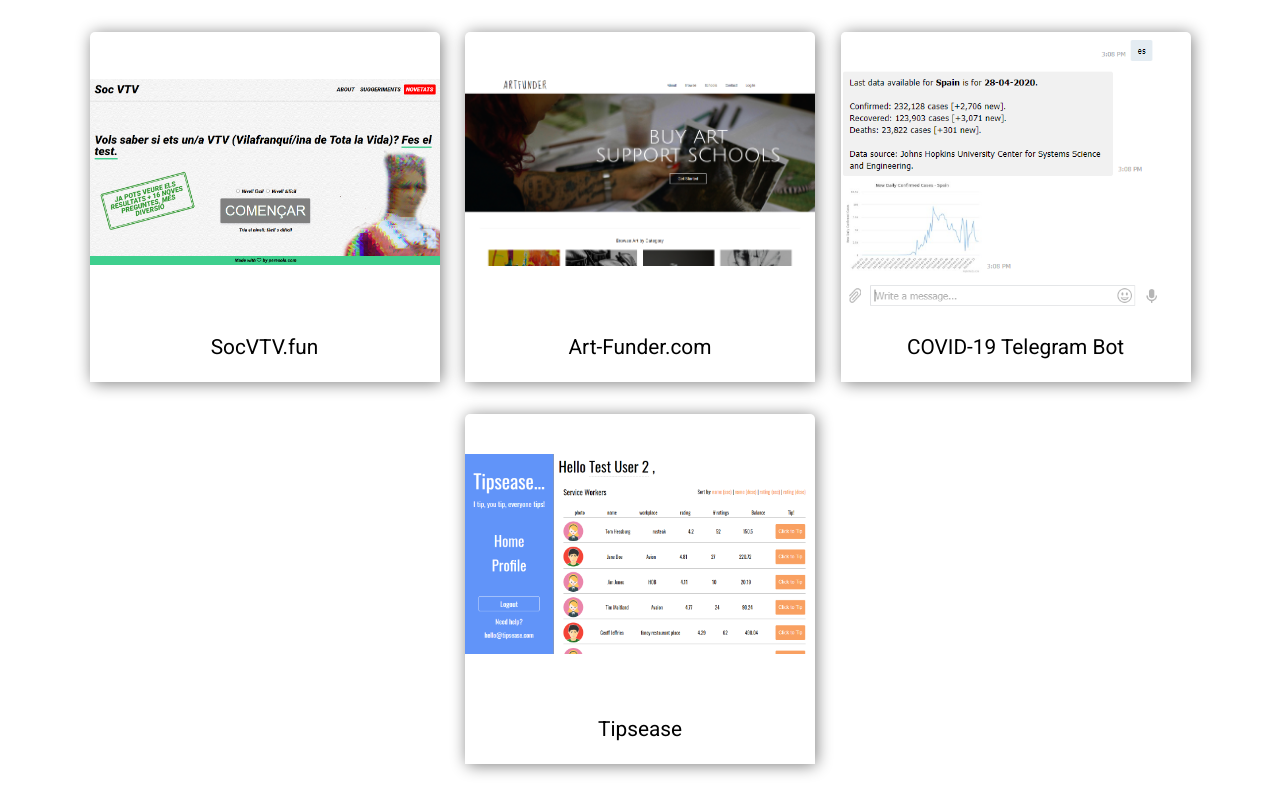
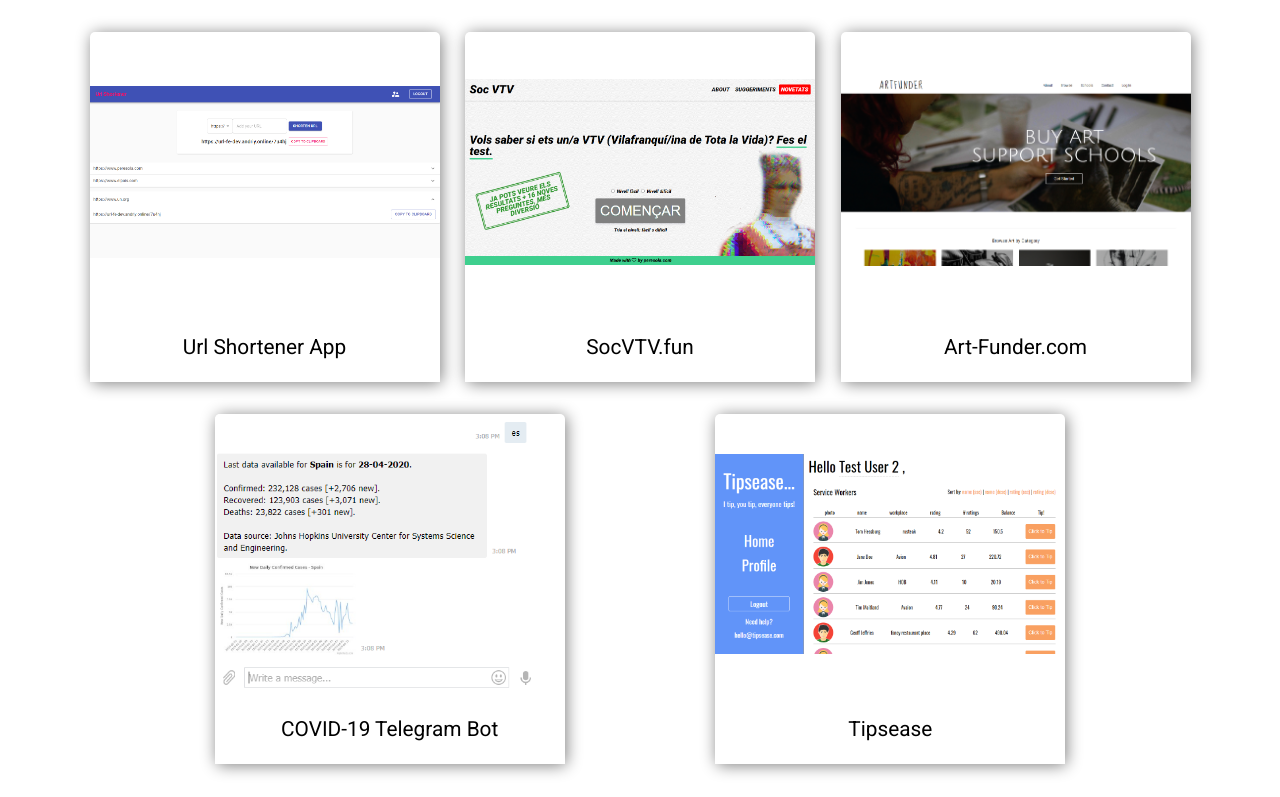
Before and after one commit to petrussola/new-portfolio-website-frontend, a React (Create React App) app: page / in a window 1280 px wide. Shown: the part 1264-2061 px from the top of the page. Built offline with nearby package versions, Linux system fonts and the light colour scheme.

Commit message:
Add url shortener project

```diff
--- a/src/data/data.js
+++ b/src/data/data.js
@@ -7,8 +7,21 @@
 import tipseaseMac from '../media/projects/tipseaseMac.png';
 import socvtv from '../media/projects/socvtv.png';
 import socvtvMac from '../media/projects/socvtvMac.png';
+import shortener from '../media/projects/shortener.png';
+import shortenerMac from '../media/projects/shortenerMac.png';
 
 export const data = [
+    {
+        id: 5,
+        name: 'Url Shortener App',
+        description:
+            'A url shortener with signup, login features and administrator profile privilege. I built it end to end.',
+        stack: ['React', 'Node.js', 'PostgreSQL', 'Material UI'],
+        srcMac: shortenerMac,
+        src: shortener,
+        github: 'https://github.com/petrussola?tab=projects',
+        link: 'https://url-fe-dev.andriy.online/'
+    },
     {
         id: 4,
         name: 'SocVTV.fun',
```
Also changed, not shown: src/media/projects/shortener.png (added), src/media/projects/shortenerMac.png (added).
